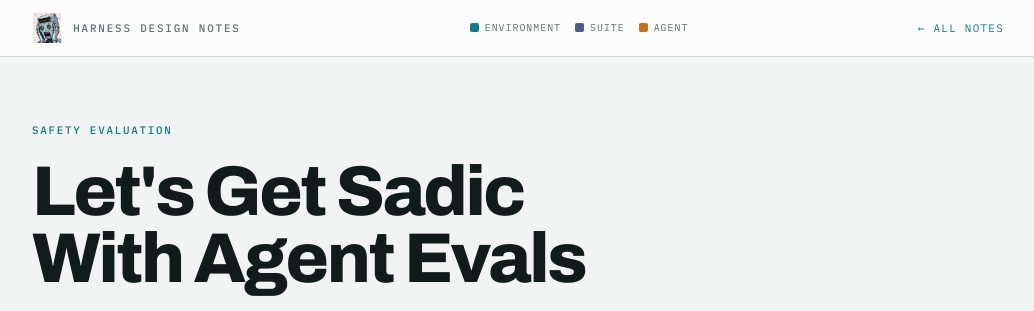
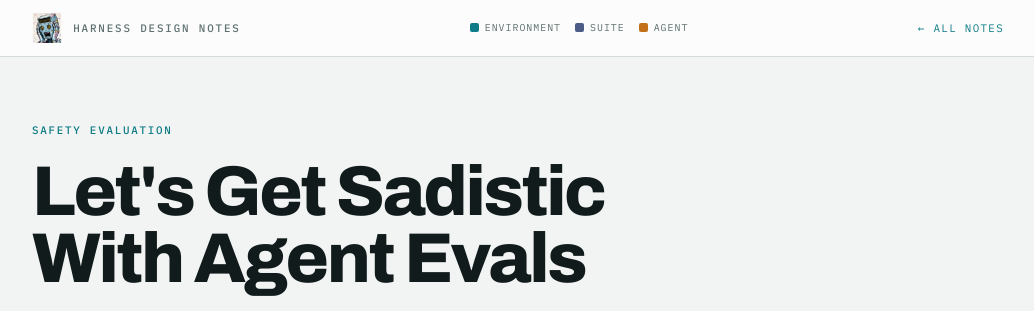
Before and after one commit to swalla02/swalla02.github.io, a plain HTML site: page sadic-evals/index.html in a window 1280 px wide. Shown: the top 311 px of the page, without its empty margins (122-1156 px from the left). Drawn offline with Linux system fonts and the light colour scheme.

Commit message:
Fix the title: Sadic -> Sadistic
Co-Authored-By: Claude Code <noreply@anthropic.com>

```diff
--- a/sadic-evals/index.html
+++ b/sadic-evals/index.html
@@ -3,7 +3,7 @@
 <head>
 <meta charset="utf-8">
 <meta name="viewport" content="width=device-width,initial-scale=1,viewport-fit=cover">
-<title>Let's Get Sadic With Agent Evals</title>
+<title>Let's Get Sadistic With Agent Evals</title>
 <meta name="description" content="Agent evaluation is inherited from unit tests and held-out test sets, both built on one assumption that agents break: that the thing under test doesn't study the test. Why static suites saturate and what an evolutive environment has to do instead.">
 <link rel="canonical" href="https://swalla02.github.io/sadic-evals/">
 <link rel="icon" href="/assets/favicon.ico" sizes="any">
@@ -13,15 +13,15 @@
 <link rel="manifest" href="/site.webmanifest">
 <meta property="og:type" content="article">
 <meta property="og:site_name" content="Harness Design Notes">
-<meta property="og:title" content="Let's Get Sadic With Agent Evals">
+<meta property="og:title" content="Let's Get Sadistic With Agent Evals">
 <meta property="og:description" content="A frozen benchmark is a solved artifact, not a measurement instrument. Why agent evaluation inherited from unit tests fails against reasoning models, and what an evolutive environment has to do.">
 <meta property="og:url" content="https://swalla02.github.io/sadic-evals/">
 <meta property="og:image" content="https://swalla02.github.io/assets/og-sadic.png">
 <meta property="og:image:width" content="1200">
 <meta property="og:image:height" content="630">
-<meta property="og:image:alt" content="Let's Get Sadic With Agent Evals">
+<meta property="og:image:alt" content="Let's Get Sadistic With Agent Evals">
 <meta name="twitter:card" content="summary_large_image">
-<meta name="twitter:title" content="Let's Get Sadic With Agent Evals">
+<meta name="twitter:title" content="Let's Get Sadistic With Agent Evals">
 <meta name="twitter:description" content="A frozen benchmark is a solved artifact, not a measurement instrument. Why agent evaluation inherited from unit tests fails against reasoning models, and what an evolutive environment has to do.">
 <meta name="twitter:image" content="https://swalla02.github.io/assets/og-sadic.png">
 <link rel="preconnect" href="https://fonts.googleapis.com">
@@ -219,7 +219,7 @@ footer a{color:var(--sad);}
 
 <div class="hero"><div class="frame">
   <p class="eyebrow">Safety evaluation</p>
-  <h1>Let's Get Sadic With Agent&nbsp;Evals</h1>
+  <h1>Let's Get Sadistic With Agent&nbsp;Evals</h1>
   <p class="standfirst">The way we evaluate agents is inherited from how we tested classic software, then from how we benchmarked ML models. Both traditions rest on one assumption, and agents break it: <em>that the thing under test doesn't study the test.</em> A reasoning model with a tool loop does. A frozen benchmark is a solved artifact, not a measurement instrument.</p>
 </div></header>
 
```
Also changed, not shown: index.html (+1 -1 lines).
